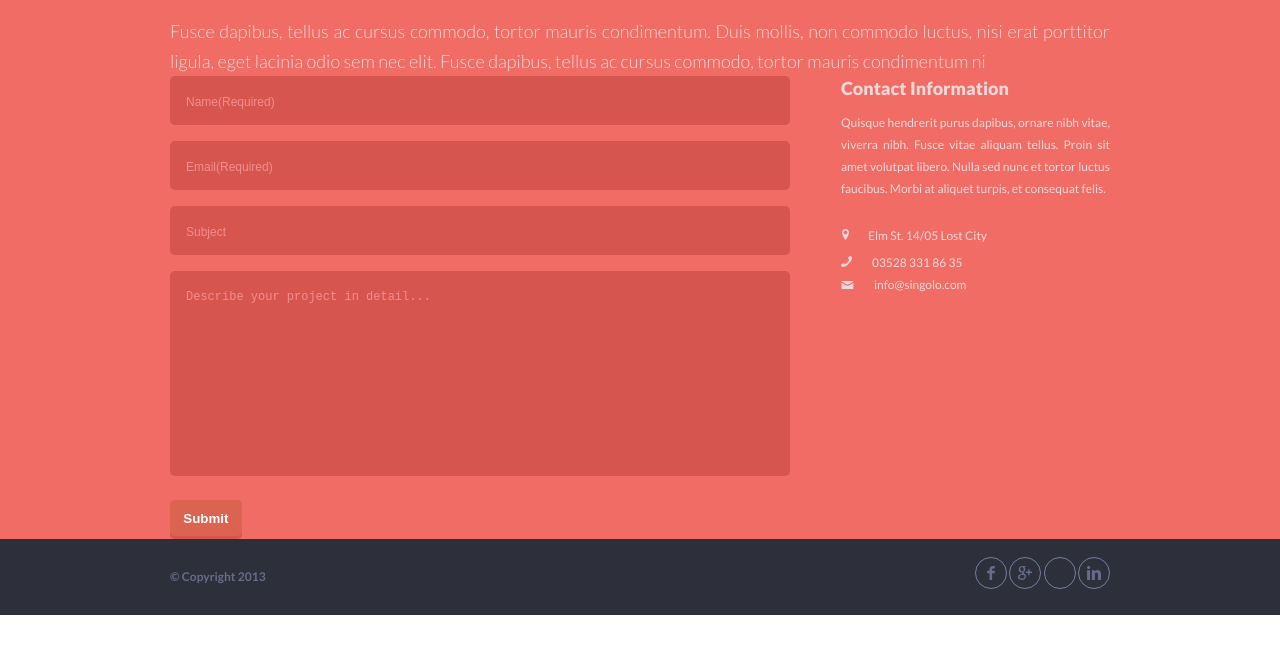
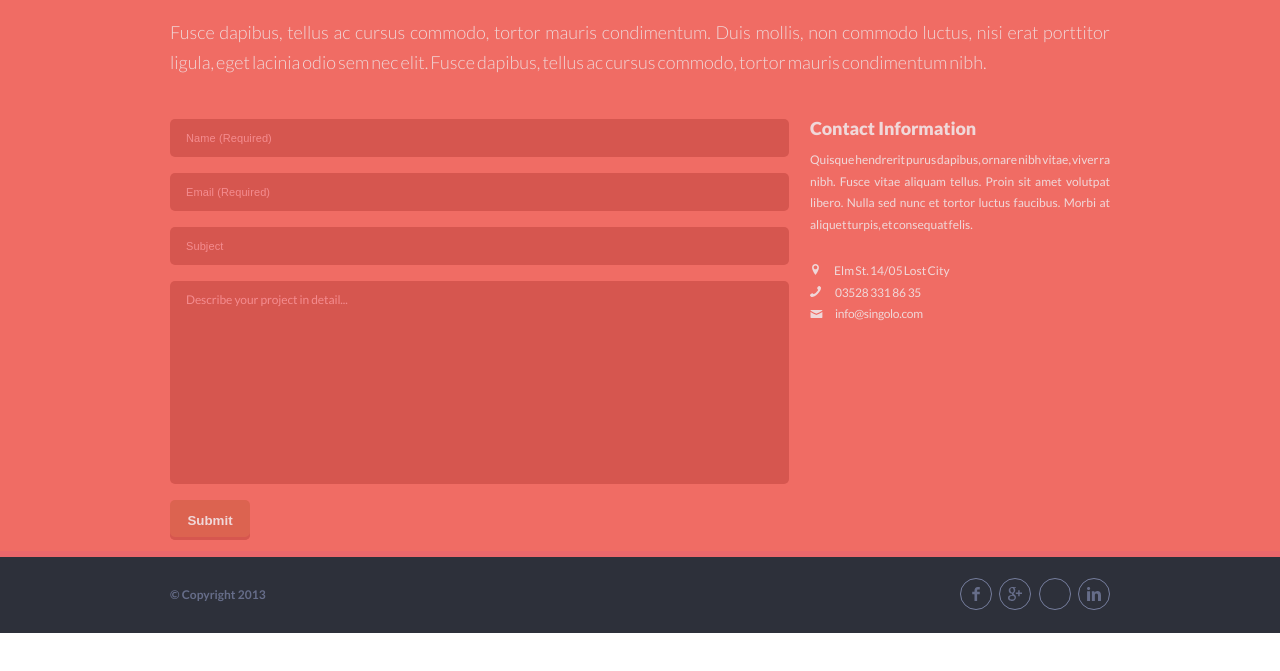
Before and after one commit to dmenliyakhmatov/teamDevelop, a plain HTML site: page singolo3.html in a window 1280 px wide. Shown: the part 97-768 px from the top of the page. Drawn offline with Linux system fonts and the light colour scheme.

Commit message:
fix: fix with Perfect pixel

```diff
--- a/singolo3.css
+++ b/singolo3.css
@@ -4,9 +4,6 @@
 }
 
 body {
-  box-sizing:border-box;
-  height: 648px;
-  border-bottom: 6px solid #ea676b;
 
   margin: 0;
   padding: 0;
@@ -44,11 +41,16 @@ text-decoration: none;
 /*Contacts*/
 
 .contacts {
+  box-sizing:border-box;
+  height: 654px;
+  border-bottom: 6px solid #ea676b;
+
+
   background-color: #f06c64;
 }
 
 .contacts h2 {
-  margin-bottom: 27px;
+  margin-bottom: 28px;
 
   font-size: 30px;
   font-weight: 900;
@@ -58,89 +60,110 @@ text-decoration: none;
 }
 
 .contacts p {
+  margin-bottom: 42px;
+
   font-size: 18px;
   font-weight: 300;
   line-height: 30px;
   color: #f0d8d9;
   text-align: justify;
+  word-spacing: -1.4px;
 }
 
 .contacts-wrapper {
   display: flex;
   justify-content: space-between;
+  align-items: flex-start;
 }
 
 form {
-  display: block;
-
-  margin-right: 20px;
+  display: flex;
+  flex-direction: column;
 }
 
 
 .get-form input,
-.contact-details {
+.contact-textarea {
   box-sizing: border-box;
-  width: 620px;
+  width: 619px;
 
   margin-bottom: 16px;
   padding-left: 16px;
   padding-right: 16px;
-  padding-top: 16px;
-  padding-bottom: 12px;
 
-  font-size: 12px;
-  line-height: 21px;
+  font-size: 11px;
+  line-height: 22px;
   font-weight: 400;
+  text-align: left;
   color: inherit;
+  letter-spacing: 0.1px;
 
   background-color:#d6564f;
-
   border-width: 0px;
   border-radius: 5px;
+}
+
+.get-form input{
+  height: 38px;
 }
 
 ::placeholder {
   color: #f48c8f;
 }
 
-.contact-details {
-  height: 205px;
+.contact-textarea {
+  height: 203px;
   resize: none;
 
+  font-family: inherit;
+  font-size: 12px;
+  letter-spacing: -0.1px;
+  padding-top: 8px;
   padding-left: 16px;
   padding-right: 16px;
-  padding-top: 16px;
-  padding-bottom: 12px;
+  margin-bottom: 16px;
 }
 
 .get-form button {
+  width: 80px;
+  height: 40px;
+  margin: 0;
+  padding: auto auto;
+
+  text-align: center;
   font-weight: 700;
-  color: white;
+  color: #f0d8d9;
   text-decoration: none;
-  padding: .8em 1em calc(.8em + 3px);
   border: none;
   border-radius: 5px;
   background: #dc6350;
   box-shadow: 0 -3px #d6564f inset;
   transition: 0.2s;
 }
-.get-form button:hover { background: #d6564f; }
+.get-form button:hover ,
 .get-form button:active {
+  cursor: pointer;
+
   background: #d6564f;
-  box-shadow: 0 3px #d6564f inset;
+}
+
+.contact-info {
+  width: 300px;
 }
 
 .contact-info h3 {
   margin-bottom: 12px;
 
   font-size: 18px;
+  line-height: 18px;
   font-weight: 900;
+  letter-spacing: -0.1px;
 }
 
 .contact-info p,
 .contact-info a {
   font-size: 12px;
-  line-height: 22px;
+  line-height: 21.5px;
   font-weight: 400;
   text-align: justify;
   color: #f0d8d9;
@@ -151,29 +174,37 @@ form {
 }
 
 .contact-info .address {
-  margin-bottom: 5px;
+  margin: 0;
+  width: fit-content;
+  letter-spacing: 0.1px;
 }
 
 .contact-info a {
   display: block;
+  width: fit-content;
   box-sizing: content-box;
 
+  letter-spacing: -0.3px;
+}
+
+.contact-info a:hover {
+  text-decoration: underline;
 }
 
 .address::before {
   content: url('./assets/contact_location.svg');
-  margin-left: 1px;
-  margin-right: 19px;
+  margin-left: 2px;
+  margin-right: 15px;
 }
 
 .phone::before {
   content: url('./assets/contact_phone.svg');
-  margin-right: 20px;
+  margin-right: 14px;
 }
 
 .contact-email::before {
   content: url('./assets/contact_mail.svg');
-  margin-right: 20px;
+  margin-right: 12px;
 }
 
 /*footer*/
@@ -195,6 +226,8 @@ background-color: #2d303a;
   display: inline-block;
   width: 30px;
   height: 30px;
+  margin-left: 5px;
+  margin-top: 5px;
   background-repeat: no-repeat;
   background-position: center center;
   border: 1px solid #767e9e;
@@ -225,6 +258,7 @@ background-color: #2d303a;
   display: flexbox;
   align-self: center;
 }
+
 .copyright {
   display: flexbox;
   align-self: center;
--- a/singolo3.html
+++ b/singolo3.html
@@ -11,22 +11,23 @@
   <section class="contacts">
     <div class="container">
       <h2>Get a Quote</h2>
-      <p>Fusce dapibus, tellus ac cursus commodo, tortor mauris condimentum. Duis mollis, non commodo luctus, nisi erat porttitor ligula, eget lacinia odio sem nec elit. Fusce dapibus, tellus ac cursus commodo, tortor mauris condimentum ni</p>
+      <p>Fusce dapibus, tellus ac cursus commodo, tortor mauris condimentum. Duis mollis, non commodo luctus, nisi erat porttitor ligula, eget lacinia odio sem nec elit. Fusce dapibus, tellus ac cursus commodo, tortor mauris condimentum nibh.</p>
         <div class="contacts-wrapper">
           <form action="" method="POST" class="get-form">
-            <input type="text" name="name" placeholder="Name(Required)" required>
-            <input type="email" name="email" placeholder="Email(Required)" required>
+            <input type="text" name="name" placeholder="Name (Required)" required>
+            <input type="email" name="email" placeholder="Email (Required)" required>
 
               <input type="text" name="subject" placeholder="Subject">
 
 
-              <textarea name="details" cols="15" rows="25" class="contact-details" placeholder="Describe your project in detail..." ></textarea>
+              <textarea name="details" cols="15" rows="25" class="contact-textarea" placeholder="Describe your project in detail..." ></textarea>
 
             <button type="submit" formmethod="POST">Submit</button>
           </form>
+
         <section class="contact-info">
           <h3>Contact Information</h3>
-          <p>Quisque hendrerit purus dapibus, ornare nibh vitae, viverra nibh. Fusce vitae aliquam tellus. Proin sit amet volutpat libero. Nulla sed nunc et tortor luctus faucibus. Morbi at aliquet turpis, et consequat felis. </p>
+          <p>Quisque hendrerit purus dapibus, ornare nibh vitae, viver &shy;ra nibh. Fusce vitae aliquam tellus. Proin sit amet volutpat libero. Nulla sed nunc et tortor luctus faucibus. Morbi at aliquet turpis, et consequat felis. </p>
           <p class="address">Elm St. 14/05 Lost City</p>
           <a href="tel:03528 331 86 35" class="phone">03528 331 86 35</a>
           <a href="info@singolo.com" class="contact-email">info@singolo.com</a>
```
